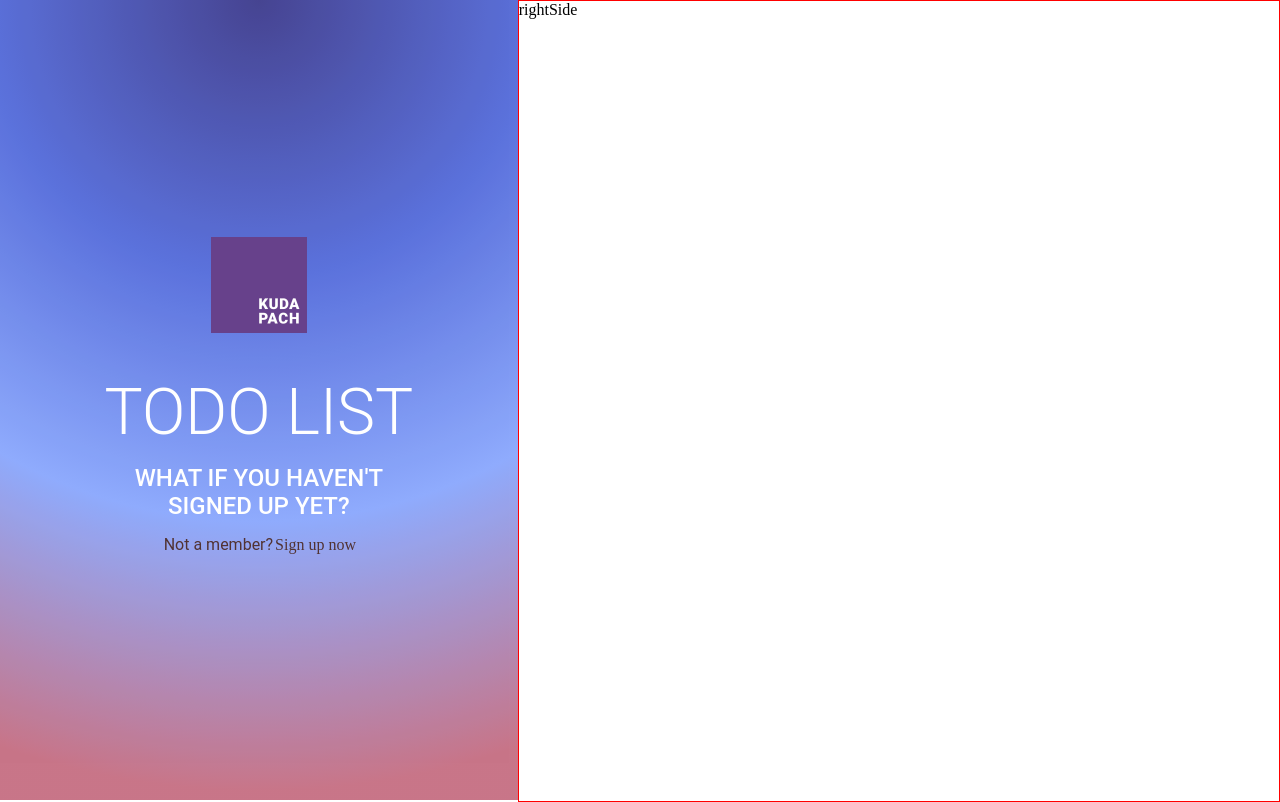
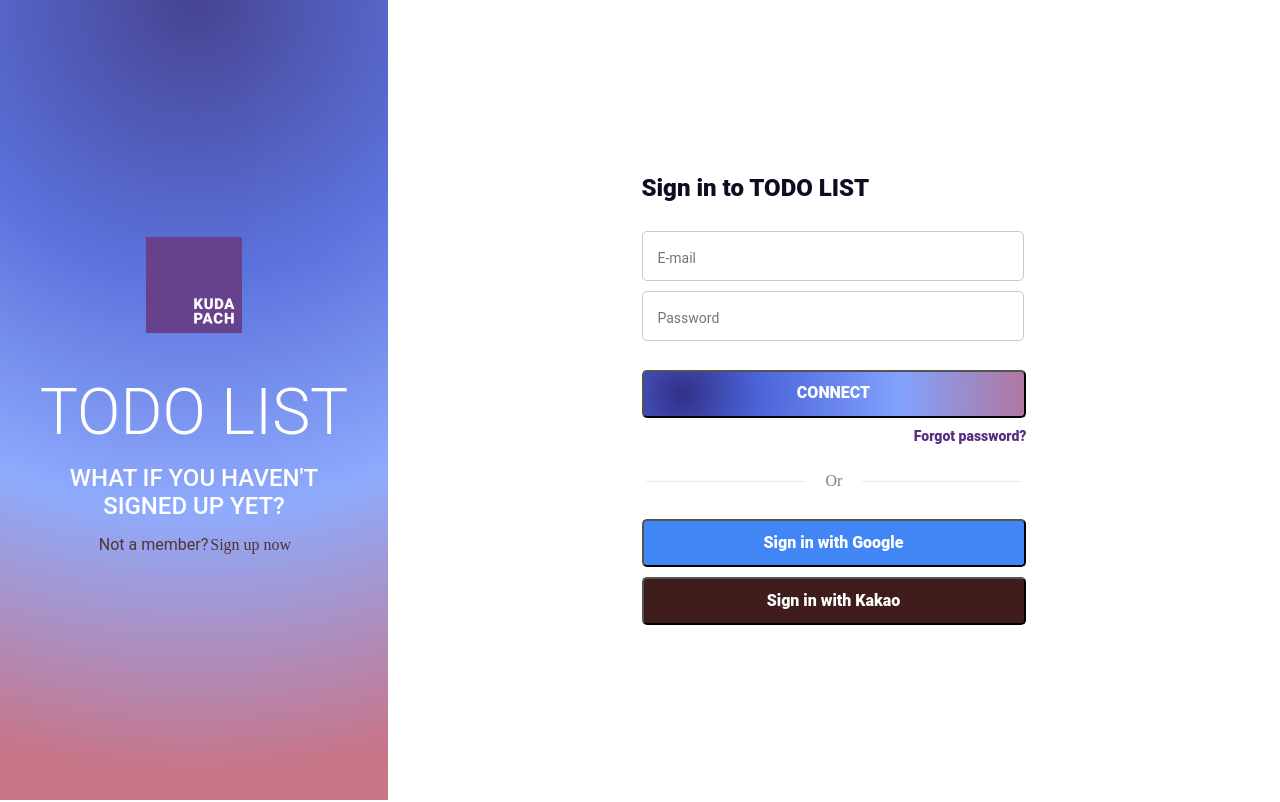
Before and after one commit to codestates/KUDAPACH_TODOLIST-client, a React (Create React App) app: page /login in a window 1280 px wide. Built offline with nearby package versions, Linux system fonts and the light colour scheme.

Commit message:
[task03] Update rightSide CSS (Not Done)
rightSide에 대한 구축 및 CSS 작업중 동일 file에 대한
Upstream dev의 수정이 있어 conflict를 확인하기 위해
commit 진행. (이후 pull 예정)

```diff
--- a/src/css/Login.css
+++ b/src/css/Login.css
@@ -72,5 +72,95 @@
 .rightSide {
   flex: 6 1 auto;
   height: 100vh;
-  border: 1px red solid;
+  display: grid;
+  place-items: center;
 }
+
+.rightMainWrapper {
+  width: 385px;
+  height: 450px;
+  display: flex;
+  flex-direction: column;
+  justify-content: space-between;
+}
+
+.headText {
+  color: #0d0c22;
+  font-family: Roboto;
+  font-size: 24px;
+  font-weight: 900;
+}
+
+.emailInput,
+.passwordInput {
+  width: 365px;
+  height: 48px;
+  border-radius: 5px;
+  border: solid 1px #c9c9c9;
+  padding: 0 0 0 15px;
+  font-size: 18px;
+  font-family: Roboto;
+}
+
+.emailInput::placeholder,
+.passwordInput::placeholder {
+  font-family: Roboto;
+  font-size: 14px;
+}
+
+.passwordInput {
+  margin: 10px 0 0 0;
+}
+
+.connectBtn {
+  width: 384px;
+  height: 48px;
+  border-radius: 5px;
+  background-image: radial-gradient(circle at 10% 50%, #333086, #4a63d9 22%, #83a2fd 64%, #c2667b 114%);
+  font-family: Roboto;
+  font-size: 16px;
+  font-weight: 900;
+  color: #ffffff;
+}
+
+.findPassword {
+  margin-top: 10px;
+  text-align: right;
+  font-family: Roboto;
+  font-size: 14px;
+  font-weight: 900;
+  color: #572d7f;
+}
+
+.middleLine {
+  display: flex;
+  justify-content: center;
+  align-items: center;
+}
+
+.or {
+  color: #817d7d;
+  margin: 0 20px;
+}
+.line {
+  width: 160px;
+  height: 1px;
+  background-color: #ecebeb;
+}
+
+.googleBtn,
+.kakaoBtn {
+  width: 384px;
+  height: 48px;
+  border-radius: 5px;
+  background-color: #4285f4;
+  font-family: Roboto;
+  font-size: 16px;
+  font-weight: 900;
+  color: #ffffff;
+}
+
+.kakaoBtn {
+  margin: 10px 0 0 0;
+  background-color: #3f1d1d;
+}
--- a/src/pages/Login.js
+++ b/src/pages/Login.js
@@ -23,7 +23,32 @@ class Login extends React.Component {
             </div>
           </div>
         </div>
-        <div className="rightSide">rightSide</div>
+        <div className="rightSide">
+          <div className="rightMainWrapper">
+            <div className="headText">Sign in to TODO LIST</div>
+            <div className="inputArea">
+              <input type="text" className="emailInput" placeholder="E-mail" />
+              <input
+                type="text"
+                className="passwordInput"
+                placeholder="Password"
+              />
+            </div>
+            <div className="connectArea">
+              <button className="connectBtn">CONNECT</button>
+              <div className="findPassword">Forgot password?</div>
+            </div>
+            <div className="middleLine">
+              <span className="line"></span>
+              <span className="or">Or</span>
+              <span className="line"></span>
+            </div>
+            <div className="oauthArea">
+              <button className="googleBtn">Sign in with Google</button>
+              <button className="kakaoBtn">Sign in with Kakao</button>
+            </div>
+          </div>
+        </div>
       </div>
     );
   }
```
